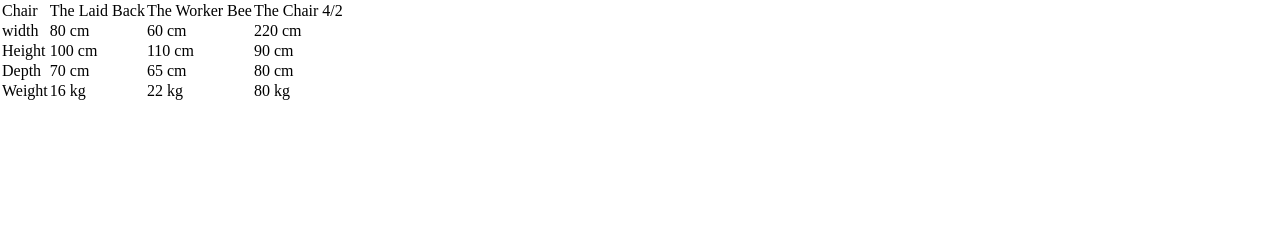
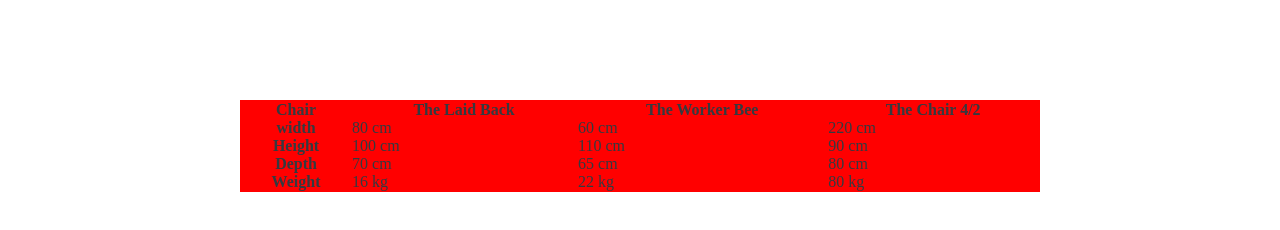
Before and after one commit to Amirhoseinn84/JS-EXS, a plain HTML site: page table.html in a window 1280 px wide. Drawn offline with Linux system fonts and the light colour scheme.

Commit message:
added 37

```diff
--- a/style-table.css
+++ b/style-table.css
@@ -22,3 +22,16 @@ form {
   border-bottom-right-radius: 1rem;
   border-top-left-radius: 1rem;
 } */
+
+body {
+  color: #343a40;
+  line-height: 1;
+  display: flex;
+  justify-content: center;
+}
+
+table {
+  width: 50rem;
+  margin-top: 6.25rem;
+  background-color: red;
+}
--- a/table.html
+++ b/table.html
@@ -14,34 +14,34 @@
     <table>
       <thead>
         <tr>
-          <td>Chair</td>
-          <td>The Laid Back</td>
-          <td>The Worker Bee</td>
-          <td>The Chair 4/2</td>
+          <th>Chair</th>
+          <th>The Laid Back</th>
+          <th>The Worker Bee</th>
+          <th>The Chair 4/2</th>
         </tr>
       </thead>
 
       <tbody>
         <tr>
-          <td>width</td>
+          <th>width</th>
           <td>80 cm</td>
           <td>60 cm</td>
           <td>220 cm</td>
         </tr>
         <tr>
-          <td>Height</td>
+          <th>Height</th>
           <td>100 cm</td>
           <td>110 cm</td>
           <td>90 cm</td>
         </tr>
         <tr>
-          <td>Depth</td>
+          <th>Depth</th>
           <td>70 cm</td>
           <td>65 cm</td>
           <td>80 cm</td>
         </tr>
         <tr>
-          <td>Weight</td>
+          <th>Weight</th>
           <td>16 kg</td>
           <td>22 kg</td>
           <td>80 kg</td>
```
